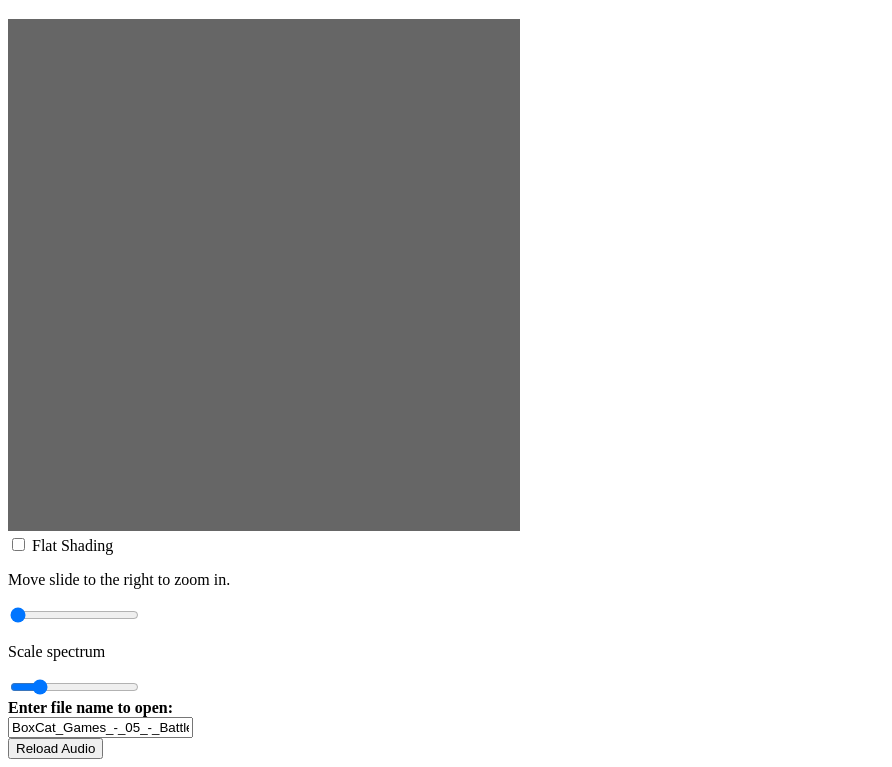
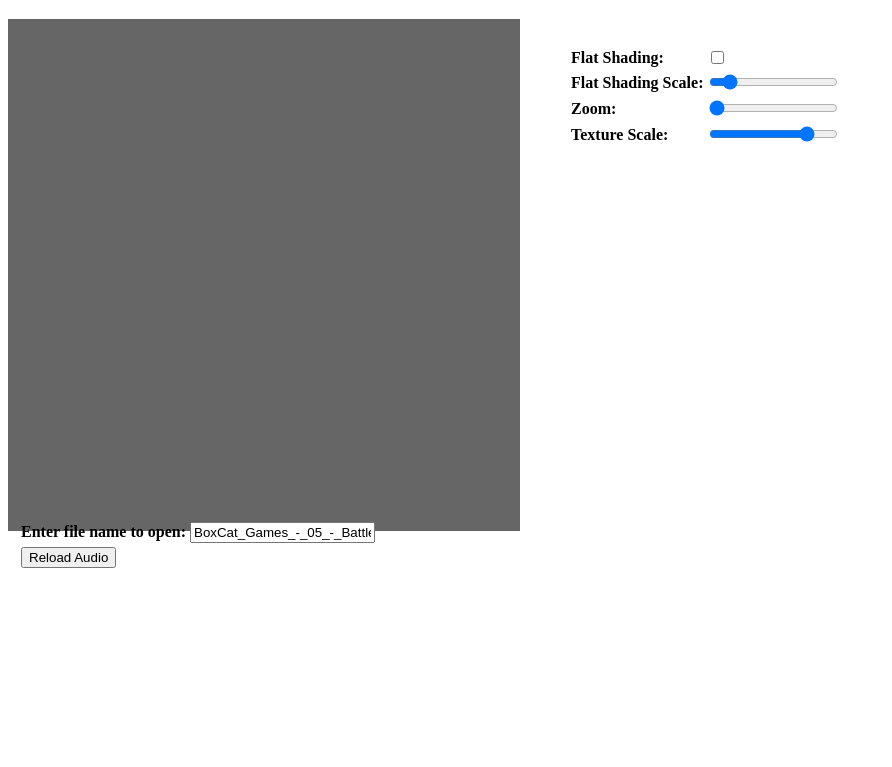
Before and after one commit to benjorama/audioVisualizer, a plain HTML site: page Visualizer.html in a window 1280 px wide. Shown: the part 61-828 px from the top of the page, without its empty margins (0-892 px from the left). After the commit the page ends 800 px from the top, so only its background shows below. Drawn offline with Linux system fonts and the light colour scheme; no server answers; animation ran at ten frames a second.

Commit message:
Moved the sliders around to make the page look better. Fixed the sliders so they don't break the scene.

```diff
--- a/Visualizer.html
+++ b/Visualizer.html
@@ -13,6 +13,7 @@
     varying vec3 vVertexPosition;
     uniform sampler2D uSampler;
     uniform bool uFlatShading;
+    uniform float uFlatScale;
 
 	void main() {
       float sCoord = vTextureCoord.s;
@@ -20,7 +21,7 @@
 
       //Flat Shading
 			if (uFlatShading) {
-			     sCoord = floor(vTextureCoord.s * 16.0) / 16.0;
+			     sCoord = floor(vTextureCoord.s * uFlatScale) / uFlatScale;
 					 tCoord = floor(vTextureCoord.t * 16.0) / 16.0;
 			}
 			vec4 textureColor = texture2D(uSampler, vec2(sCoord, tCoord));
@@ -54,17 +55,33 @@
 </head>
 <body onload="main()">
   <h1>Music Visualizer</h1>
-  <canvas id="glCanvas" width="512" height="512"> OOPS </canvas>
-
-  </br>
-  <input type="checkbox" id="flatShading" name="flatShading"/> Flat Shading<br/>
-
-  <p>Move slide to the right to zoom in.</p>
-  <input type="range" id="slider" value="-5" min="-5" max="-1" step=".1"><br/>
-  <p>Scale spectrum</p>
-  <input type="range" id="slider2" value="0.2" min="0.01" max="1.0" step="0.01"><br/>
-  <b>Enter file name to open:</b><br/>
-  <input type="text" id="fileName" value="BoxCat_Games_-_05_-_Battle_Boss.mp3" /><br/>
-  <input type="button" id="reloadAudio" value="Reload Audio" onclick="reloadWebAudio()">
+  <canvas id="glCanvas" width="512" height="512"> OOPS </canvas></br>
+  <table style="border: 0; padding: 10px; margin-top: -500px; margin-left: 550px; z-index: -1;">
+    <tr>
+      <td><b>Flat Shading:</b>
+      <td><input type="checkbox" id="flatShading" name="flatShading"/>
+    </tr>
+    <tr>
+      <td><b>Flat Shading Scale:</b>
+      <td><input type="range" id="slider3" value="8" min="1" max="64" step="1"/>
+    </tr>
+    <tr>
+      <td><b>Zoom:</b>
+      <td><input type="range" id="slider" value="-5" min="-5" max="-1" step=".1"/>
+    </tr>
+    <tr>
+      <td><b>Texture Scale:</b>
+      <td><input type="range" id="slider2" value="0.2" min="0.01" max="0.25" step="0.01"/>
+    </tr>
+  </table>
+  <table style="border: 0; padding: 10px; margin-top: 350px">
+    <tr>
+      <td><b>Enter file name to open:</b><br/>
+      <td><input type="text" id="fileName" value="BoxCat_Games_-_05_-_Battle_Boss.mp3" />
+    </tr>
+    <tr>
+      <td><input type="button" id="reloadAudio" value="Reload Audio" onclick="reloadWebAudio()" />
+    </tr>
+  </table>
 </body>
 </html>
--- a/Visualizer.js
+++ b/Visualizer.js
@@ -114,6 +114,7 @@ function initShaders() {
     shaderProgram.mvMatrixUniform = gl.getUniformLocation(shaderProgram, "uMVMatrix");
     shaderProgram.samplerUniform = gl.getUniformLocation(shaderProgram, "uSampler");
     shaderProgram.flatShadingUniform = gl.getUniformLocation(shaderProgram, "uFlatShading");
+    shaderProgram.flatScaleUniform = gl.getUniformLocation(shaderProgram, "uFlatScale");
 }
 
 function getShader(gl, id) {
@@ -245,8 +246,9 @@ function audioToTexture(audioData, textureArray, scale) {
         textureArray[4 * i + 2] = audioData[4 * i + 2] // B
         textureArray[4 * i + 3] = 255;				   // A
     }
-    var square = Math.sqrt(audioData.length);
-    gl.texImage2D(gl.TEXTURE_2D, 0, gl.RGBA, (textureArray.length * scale)/square, square * scale, 0, gl.RGBA, gl.UNSIGNED_BYTE, textureArray)
+    var scaledLength = textureArray.length * scale;
+    var width = scale * 100;
+    gl.texImage2D(gl.TEXTURE_2D, 0, gl.RGBA, scaledLength / width, width, 0, gl.RGBA, gl.UNSIGNED_BYTE, textureArray)
 }
 
 /////////////////////////
@@ -275,8 +277,8 @@ function draw() {
 
     //Load new texture and scale
     var spectrumArray = new Uint8Array(spectrumData.length)
-    var scale = document.getElementById("slider2");
-    audioToTexture(spectrumData, spectrumArray, scale.value);
+    var scale = document.getElementById("slider2").value;
+    audioToTexture(spectrumData, spectrumArray, scale);
 
     gl.activeTexture(gl.TEXTURE0);
     gl.bindTexture(gl.TEXTURE_2D, texture);
@@ -285,6 +287,8 @@ function draw() {
     //Specify Shading
     var shading = document.getElementById("flatShading").checked;
     gl.uniform1i(shaderProgram.flatShadingUniform, shading);
+    var flatScale = document.getElementById("slider3").value;
+    gl.uniform1f(shaderProgram.flatScaleUniform, flatScale);
 
     //Draw triangles
     gl.bindBuffer(gl.ELEMENT_ARRAY_BUFFER, gridVertexIndexBuffer);
```
